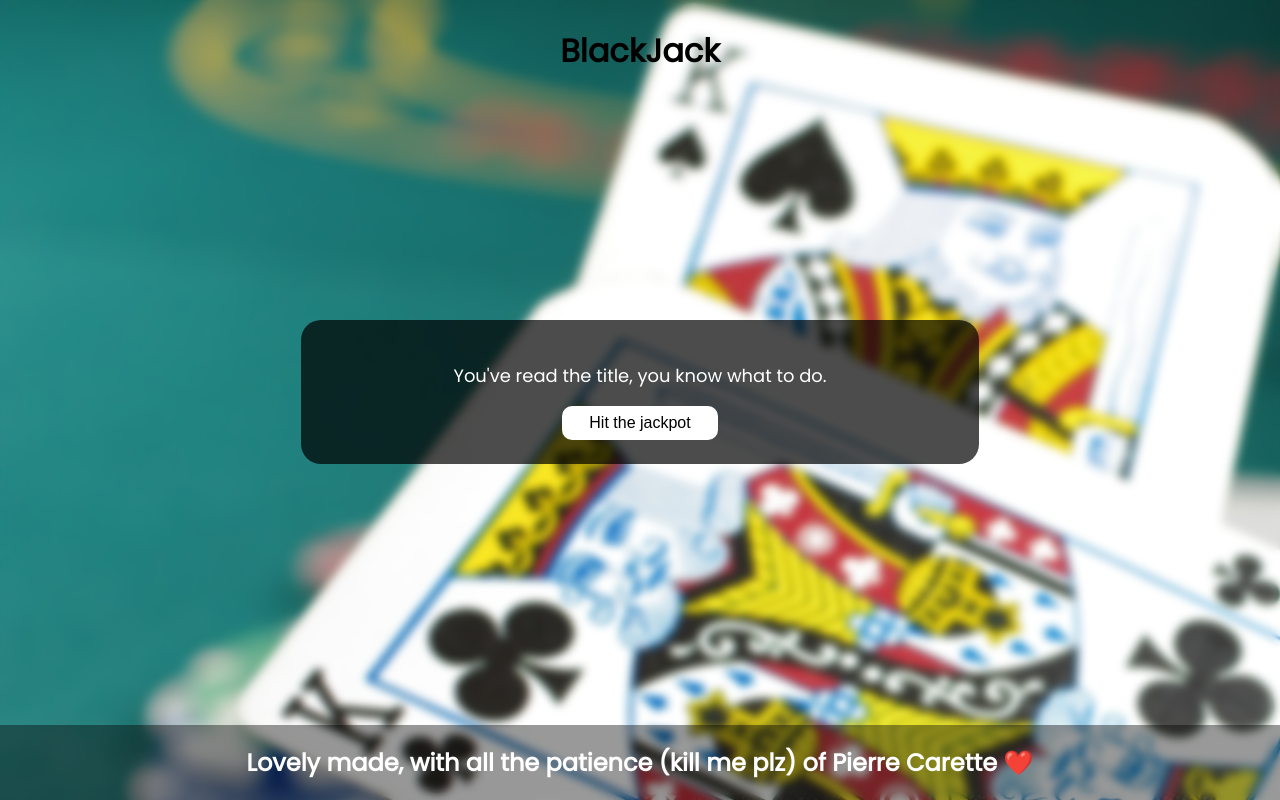
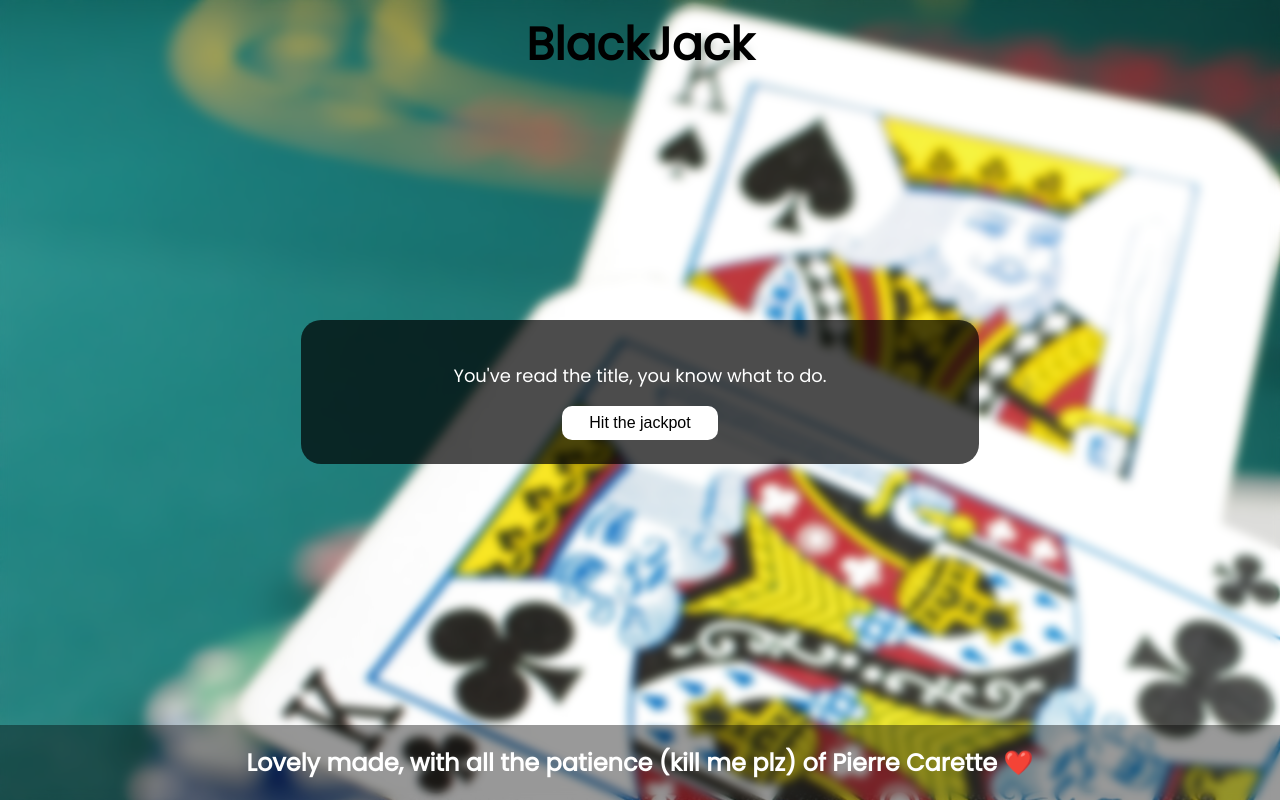
Before and after one commit to pcarette/BlackJack, a plain HTML site: page index.html in a window 1280 px wide. Drawn offline with Linux system fonts and the light colour scheme.

Commit message:
bigger title

```diff
--- a/style.css
+++ b/style.css
@@ -16,7 +16,9 @@ section {
 }
 
 h1 {
-  font-size: 200%;
+  font-size: 285%;
+  margin-block-end: 10px;
+  margin-block-start: 10px;
 }
 
 nav {
```
Also changed, not shown: 2 other files.
